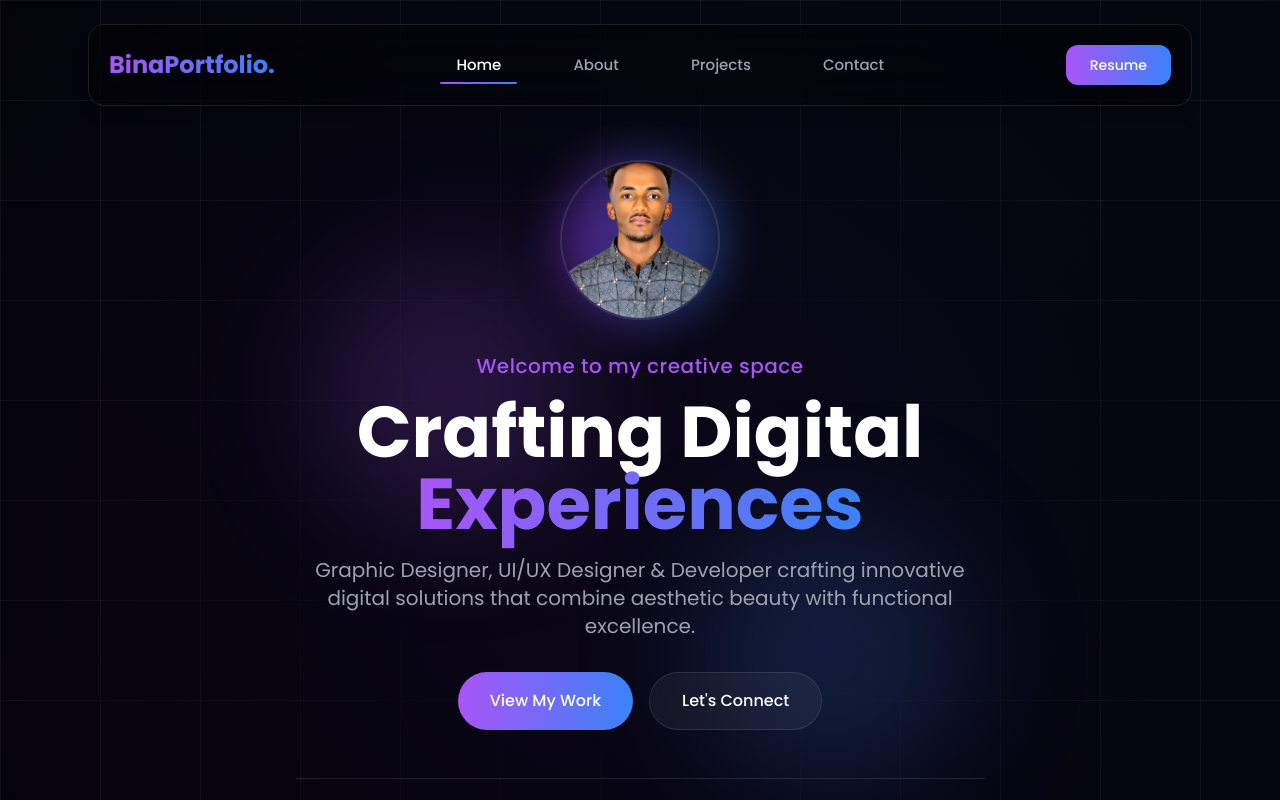
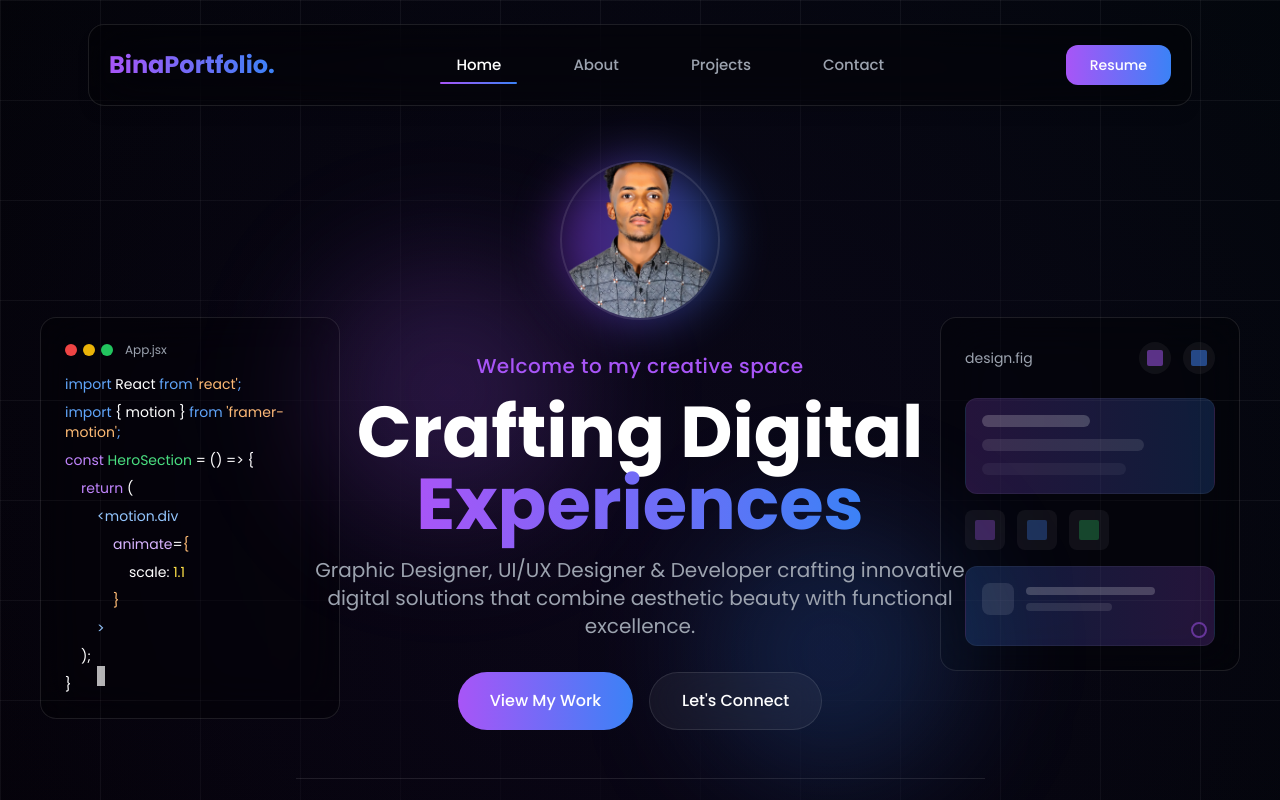
Before and after one commit to Biniyam-Belay/BinaPortfolio, a React (Vite) app: page / in a window 1280 px wide. Shown: the top 800 px of the page. Built offline with nearby package versions, Linux system fonts and the light colour scheme.

Commit message:
added floating ui components to the hero section and worked on render deploying issues

```diff
--- a/render.yaml
+++ b/render.yaml
@@ -4,8 +4,8 @@ services:
     env: node
     region: frankfurt
     plan: free
-    buildCommand: npm install
-    startCommand: node server.js
+    buildCommand: cd backend && npm install
+    startCommand: cd backend && node server.js
     envVars:
       - key: NODE_ENV
         value: production
--- a/src/pages/Hero.jsx
+++ b/src/pages/Hero.jsx
@@ -1,6 +1,18 @@
 import photo from '../assets/photo.png';
+import { useEffect, useState } from 'react';
 
 const Hero = () => {
+    const [scrollY, setScrollY] = useState(0);
+
+    useEffect(() => {
+        const handleScroll = () => {
+            setScrollY(window.scrollY);
+        };
+
+        window.addEventListener('scroll', handleScroll);
+        return () => window.removeEventListener('scroll', handleScroll);
+    }, []);
+
     const scrollToSection = (sectionId) => {
         const element = document.getElementById(sectionId);
         if (element) {
@@ -29,6 +41,110 @@ const Hero = () => {
             <div className="absolute inset-0 bg-black">
                 <div className="absolute inset-0 bg-[radial-gradient(circle_at_50%_50%,_rgba(76,29,149,0.1),rgba(0,0,0,0.2))]"></div>
                 <div className="absolute top-0 left-0 w-full h-full bg-[linear-gradient(45deg,rgba(76,29,149,0.05)_0%,rgba(59,130,246,0.05)_100%)]"></div>
+            </div>
+
+            {/* Left Side - Floating Code Editor */}
+            <div
+                className="absolute left-10 top-[30%] -translate-y-1/2 w-[300px] hidden xl:block"
+                style={{
+                    transform: `translate3d(${scrollY * 0.1}px, calc(-50% + ${scrollY * 0.2}px), 0px)`,
+                    animation: 'float 6s ease-in-out infinite'
+                }}
+            >
+                <div className="relative backdrop-blur-xl bg-black/30 rounded-2xl border border-white/10 p-6 transform hover:translate-x-2 transition-transform duration-500 hover:shadow-xl hover:shadow-purple-500/10">
+                    {/* Code Editor Header */}
+                    <div className="flex items-center mb-4">
+                        <div className="flex gap-1.5">
+                            <div className="w-3 h-3 rounded-full bg-red-500"></div>
+                            <div className="w-3 h-3 rounded-full bg-yellow-500"></div>
+                            <div className="w-3 h-3 rounded-full bg-green-500"></div>
+                        </div>
+                        <div className="text-xs text-gray-400 ml-3">App.jsx</div>
+                    </div>
+
+                    {/* Code Content */}
+                    <div className="space-y-2 font-mono text-sm">
+                        <div className="text-blue-400">import <span className="text-white">React</span> from <span className="text-orange-300">'react'</span>;</div>
+                        <div className="text-blue-400">import <span className="text-white">{'{ motion }'}</span> from <span className="text-orange-300">'framer-motion'</span>;</div>
+                        <div className="text-white"></div>
+                        <div>
+                            <span className="text-purple-400">const</span>{' '}
+                            <span className="text-green-400">HeroSection</span>{' '}
+                            <span className="text-white">= () =></span>{' '}
+                            <span className="text-white">{'{'}</span>
+                        </div>
+                        <div className="pl-4">
+                            <span className="text-purple-400">return</span>{' '}
+                            <span className="text-white">(</span>
+                        </div>
+                        <div className="pl-8 text-blue-300">{'<motion.div'}</div>
+                        <div className="pl-12 text-purple-300">animate<span className="text-white">=</span><span className="text-orange-300">{'{'}</span></div>
+                        <div className="pl-16 text-white">scale: <span className="text-yellow-300">1.1</span></div>
+                        <div className="pl-12 text-orange-300">{'}'}</div>
+                        <div className="pl-8 text-blue-300">{'>'}</div>
+                        <div className="pl-4 text-white">);</div>
+                        <div className="text-white">{'}'}</div>
+                    </div>
+
+                    {/* Animated Cursor */}
+                    <div className="w-2 h-5 bg-white/70 absolute bottom-8 left-14 animate-pulse"></div>
+                </div>
+            </div>
+
+            {/* Right Side - Design UI Mock */}
+            <div
+                className="absolute right-10 top-[30%] -translate-y-1/2 w-[300px] hidden xl:block"
+                style={{
+                    transform: `translate3d(${scrollY * -0.1}px, calc(-50% + ${scrollY * 0.15}px), 0px)`,
+                    animation: 'float 6s ease-in-out infinite reverse'
+                }}
+            >
+                <div className="relative backdrop-blur-xl bg-black/30 rounded-2xl border border-white/10 p-6 transform hover:-translate-x-2 transition-transform duration-500 hover:shadow-xl hover:shadow-blue-500/10">
+                    {/* Design Tool Header */}
+                    <div className="flex items-center justify-between mb-6">
+                        <div className="text-sm text-gray-400">design.fig</div>
+                        <div className="flex gap-3">
+                            <div className="w-8 h-8 rounded-full bg-white/5 flex items-center justify-center">
+                                <div className="w-4 h-4 rounded-sm bg-purple-500/50"></div>
+                            </div>
+                            <div className="w-8 h-8 rounded-full bg-white/5 flex items-center justify-center">
+                                <div className="w-4 h-4 rounded-sm bg-blue-500/50"></div>
+                            </div>
+                        </div>
+                    </div>
+
+                    {/* Design Elements */}
+                    <div className="space-y-4">
+                        <div className="h-24 rounded-xl bg-gradient-to-r from-purple-500/20 to-blue-500/20 border border-white/5 p-4">
+                            <div className="w-1/2 h-3 bg-white/20 rounded-full mb-3"></div>
+                            <div className="w-3/4 h-3 bg-white/10 rounded-full mb-3"></div>
+                            <div className="w-2/3 h-3 bg-white/5 rounded-full"></div>
+                        </div>
+                        <div className="flex gap-3">
+                            <div className="w-10 h-10 rounded-lg bg-white/5 flex items-center justify-center">
+                                <div className="w-5 h-5 rounded-sm bg-purple-500/30"></div>
+                            </div>
+                            <div className="w-10 h-10 rounded-lg bg-white/5 flex items-center justify-center">
+                                <div className="w-5 h-5 rounded-sm bg-blue-500/30"></div>
+                            </div>
+                            <div className="w-10 h-10 rounded-lg bg-white/5 flex items-center justify-center">
+                                <div className="w-5 h-5 rounded-sm bg-green-500/30"></div>
+                            </div>
+                        </div>
+                        <div className="h-20 rounded-xl bg-gradient-to-r from-blue-500/20 to-purple-500/20 border border-white/5 p-4">
+                            <div className="flex gap-3 items-center">
+                                <div className="w-8 h-8 rounded-lg bg-white/10"></div>
+                                <div className="flex-1">
+                                    <div className="w-3/4 h-2 bg-white/20 rounded-full mb-2"></div>
+                                    <div className="w-1/2 h-2 bg-white/10 rounded-full"></div>
+                                </div>
+                            </div>
+                        </div>
+                    </div>
+
+                    {/* Animated Design Cursor */}
+                    <div className="w-4 h-4 border-2 border-purple-500/50 rounded-full absolute bottom-8 right-8 animate-ping"></div>
+                </div>
             </div>
 
             {/* Main Content */}
--- a/tailwind.config.js
+++ b/tailwind.config.js
@@ -17,8 +17,12 @@ module.exports = {
       },
       keyframes: {
         float: {
-          '0%, 100%': { transform: 'translateY(0)' },
-          '50%': { transform: 'translateY(-20px)' },
+          '0%, 100%': {
+            transform: 'translate3d(0, 0, 0)'
+          },
+          '50%': {
+            transform: 'translate3d(0, -20px, 0)'
+          },
         },
         gradient: {
           '0%, 100%': { backgroundPosition: '0% 50%' },
```
Also changed, not shown: 1 other file (tests, documents, lock files or other folders).
